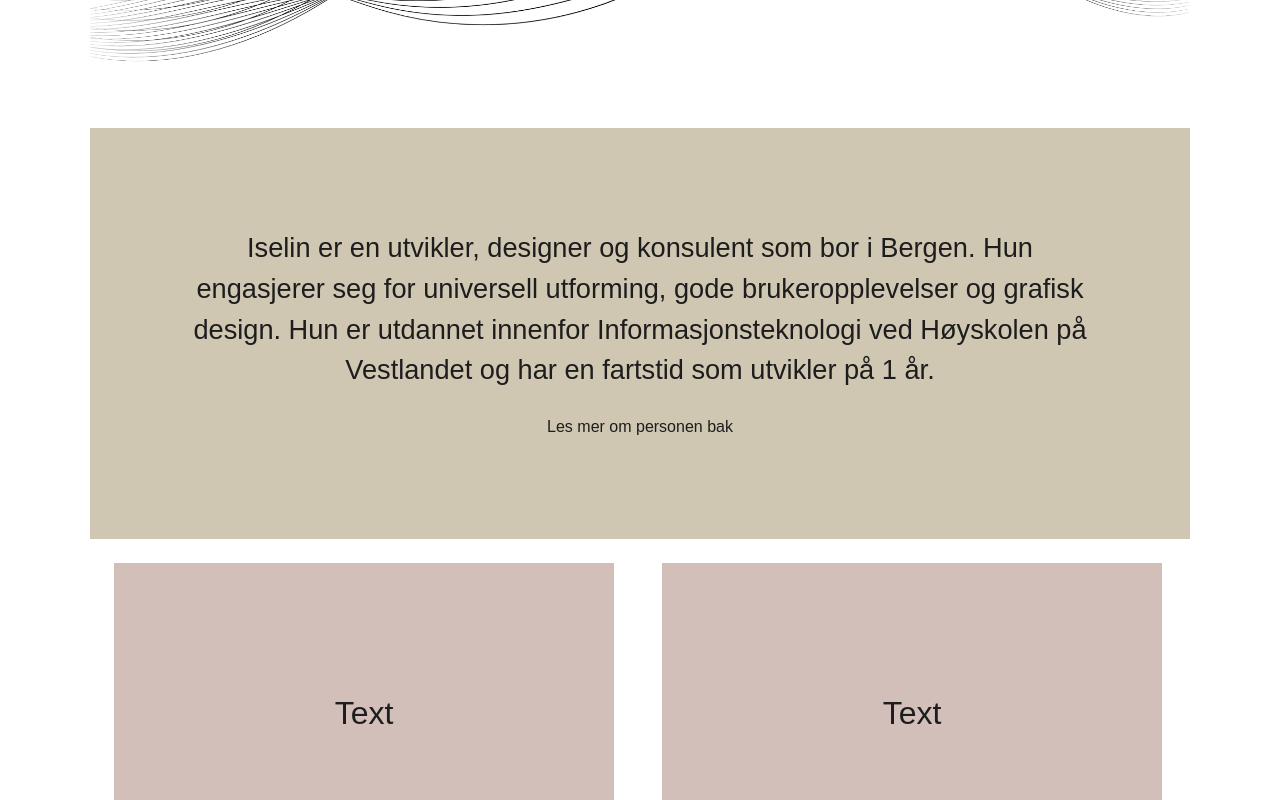
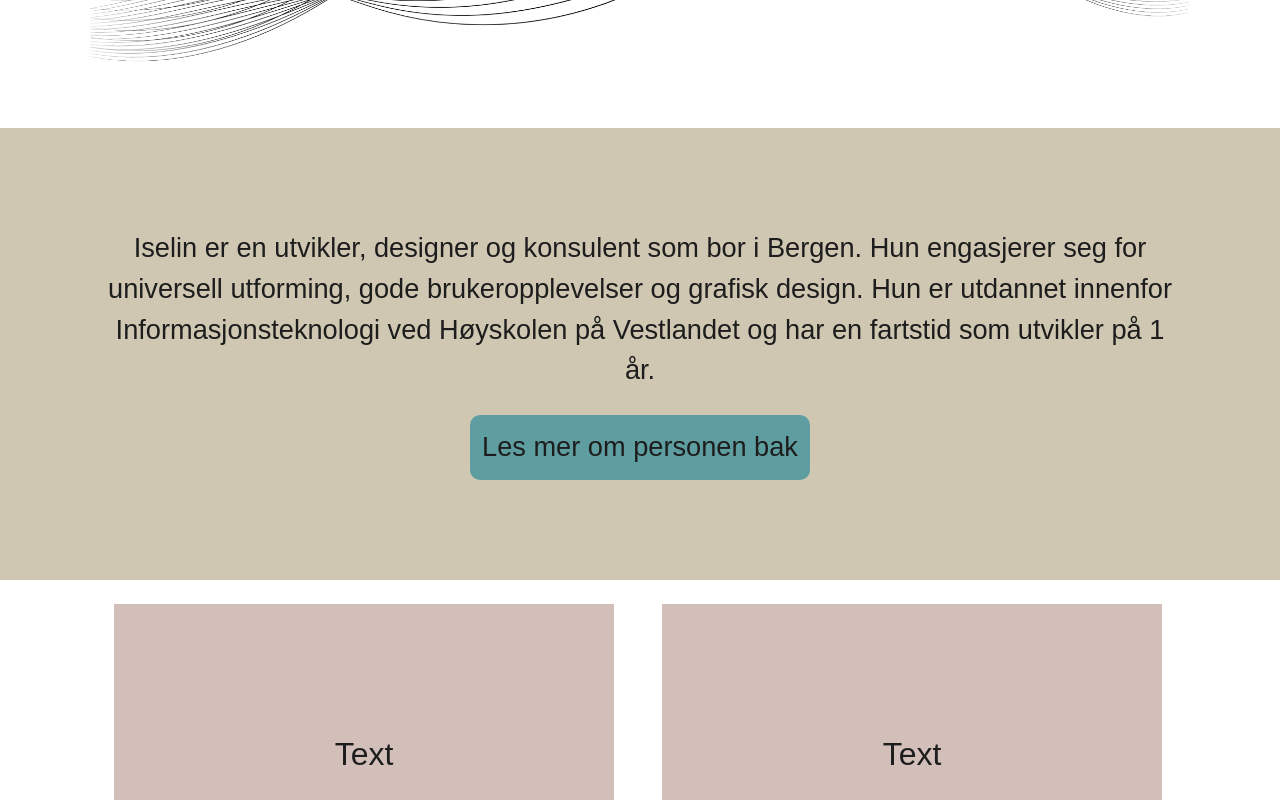
Before and after one commit to isetho/Iselin-Webpage, a React (Create React App) app: page / in a window 1280 px wide. Shown: the part 660-1460 px from the top of the page. Built offline with nearby package versions, Linux system fonts and the light colour scheme; a web font is replaced by a local one.

Commit message:
Refactoring

```diff
--- a/src/App.js
+++ b/src/App.js
@@ -9,9 +9,9 @@ function App() {
   return (
     <div className="app">
       <Header />
+      <Hero name="Hero" />
+      <Intro buttonLink="https://stardewvalleywiki.com/Stardew_Valley_Wiki" />
       <div className="content">
-        <Hero name="Hero" />
-        <Intro />
         <div className="content-items">
           <Card />
           <Card />
--- a/src/App.scss
+++ b/src/App.scss
@@ -27,11 +27,22 @@ h1, h2, h3 {
 }
 
 a {
-  font-size: 1.7em;
+  font-size: 1.7rem;
 
   &:hover {
     text-decoration: underline;
   }
+}
+
+button {
+  width: fit-content;
+  text-align: center;
+  font-size: 1.7em;
+  @include rem('padding', 12);
+
+  border: none;
+  border-radius: 10px;
+  background-color: cadetblue;
 }
 
 header {
@@ -66,6 +77,7 @@ header {
 
 .hero {
   max-width: 1100px;
+  margin: auto;
   @include rem('height', 600);
 
   background-color: $primary;
@@ -117,8 +129,6 @@ header {
     display: flex;
     flex-direction: row;
     flex-wrap: wrap;
-  }
-}
 
     .card {
       @include rem('width', 500);
@@ -130,6 +140,8 @@ header {
       display: flex;
       justify-content: center;
       align-items: center;
+    }
+  }
 }
 
 .footer {
```
Lines whose indentation alone changed are shown as unchanged.
